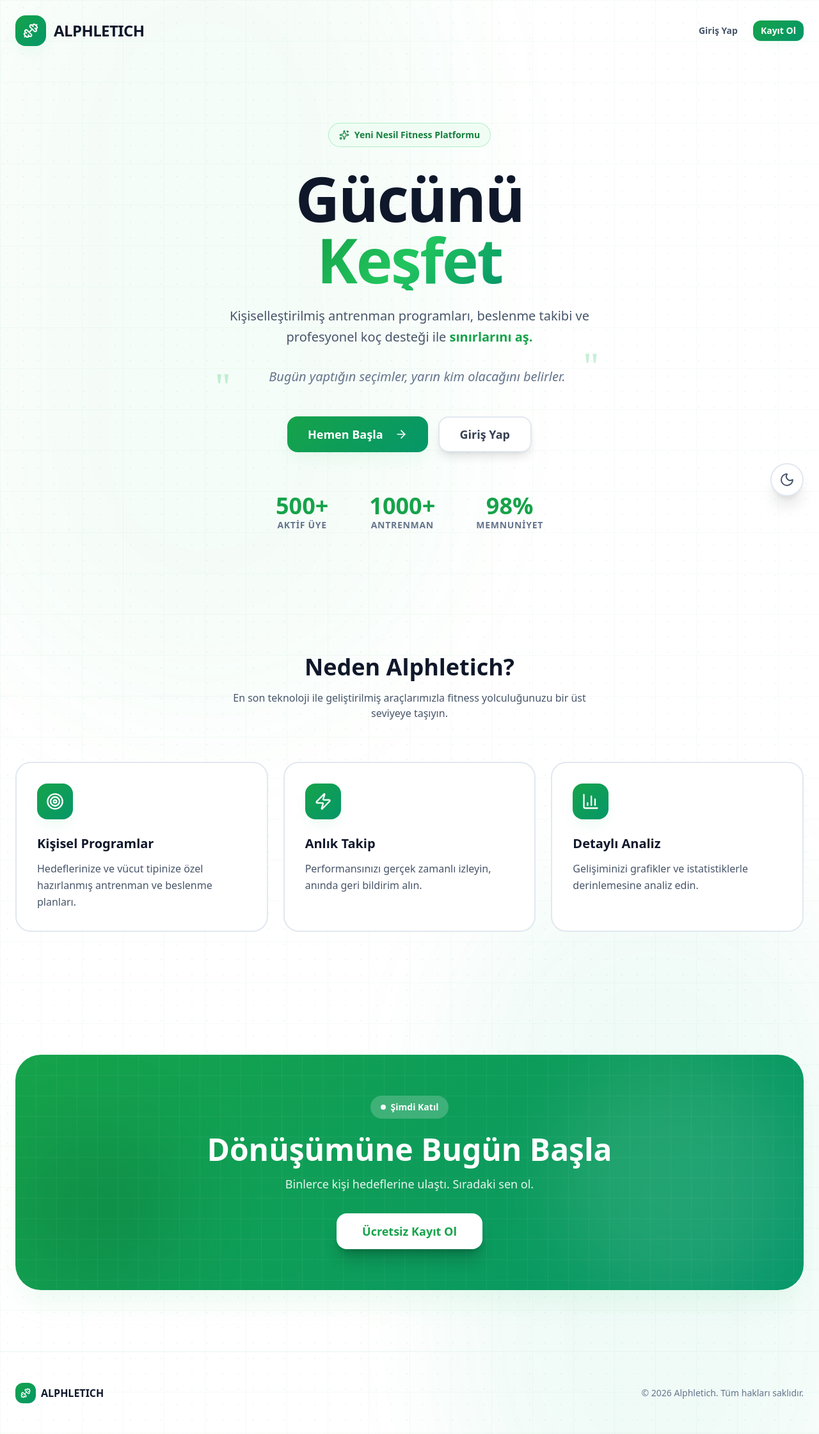
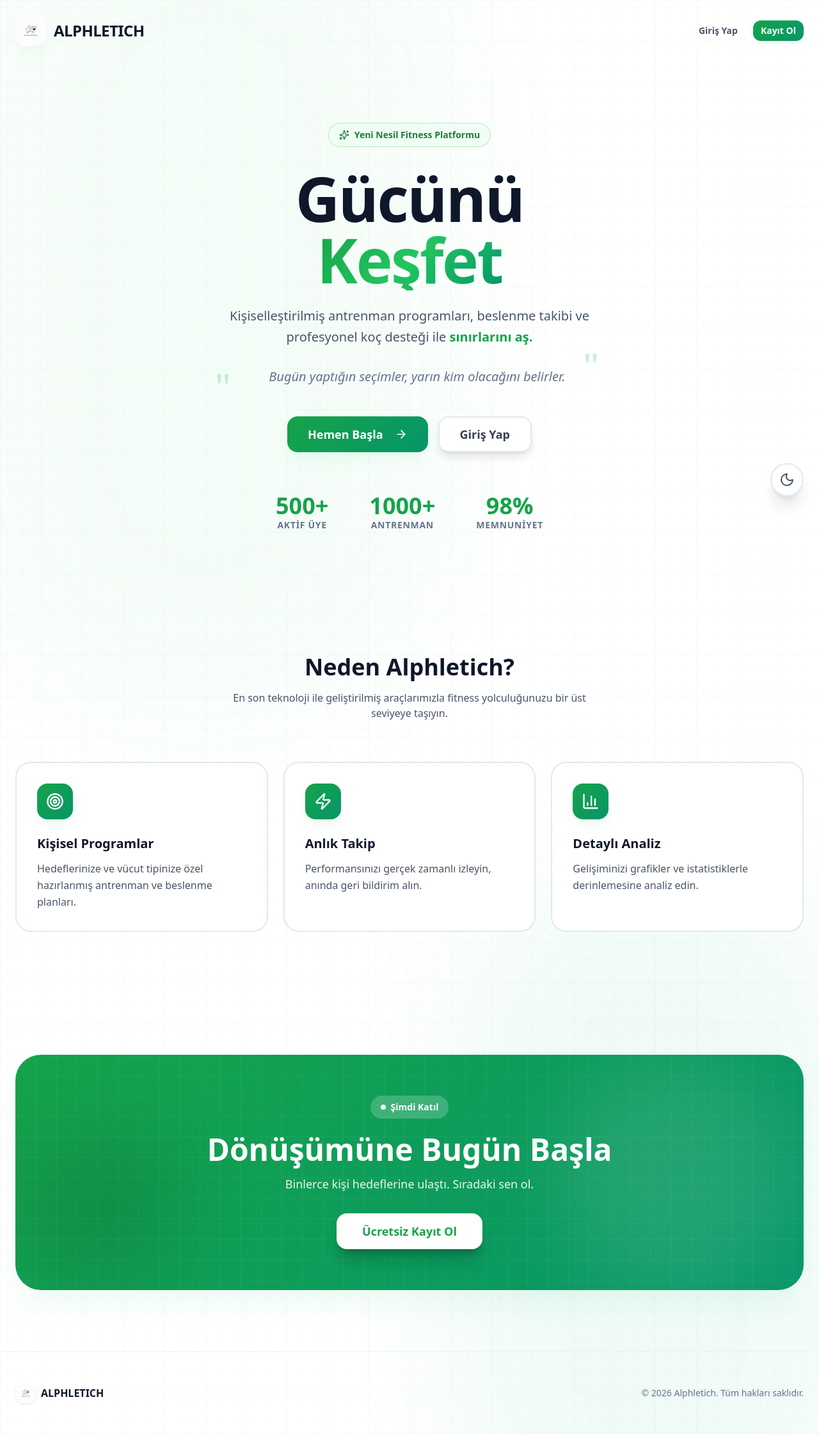
Before and after one commit to klujax/alpletich, a Next.js app: page / in a window 1280 px wide. Shown: the whole page at 64% size. Built offline with nearby package versions, Linux system fonts and the light colour scheme.

Commit message:
Logo entegrasyonu: PWA manifest ve ikonlar eklendi

```diff
--- a/src/app/layout.tsx
+++ b/src/app/layout.tsx
@@ -16,6 +16,10 @@ const geistMono = Geist_Mono({
 export const metadata: Metadata = {
   title: "Alphletich - Fitness Platformu",
   description: "Kişiselleştirilmiş antrenman programları ve profesyonel koç desteği",
+  icons: {
+    icon: '/shark-logo.jpg',
+    apple: '/shark-logo.jpg',
+  },
 };
 
 export default function RootLayout({
--- /dev/null
+++ b/src/app/manifest.ts
@@ -0,0 +1,25 @@
+import { MetadataRoute } from 'next';
+
+export default function manifest(): MetadataRoute.Manifest {
+    return {
+        name: 'Alphletich Fitness',
+        short_name: 'Alphletich',
+        description: 'Kişiselleştirilmiş antrenman programları ve profesyonel koç desteği',
+        start_url: '/',
+        display: 'standalone',
+        background_color: '#ffffff',
+        theme_color: '#16a34a',
+        icons: [
+            {
+                src: '/shark-logo.jpg',
+                sizes: '192x192',
+                type: 'image/jpeg',
+            },
+            {
+                src: '/shark-logo.jpg',
+                sizes: '512x512',
+                type: 'image/jpeg',
+            },
+        ],
+    };
+}
--- a/src/app/page.tsx
+++ b/src/app/page.tsx
@@ -1,6 +1,7 @@
 'use client';
 
 import Link from 'next/link';
+import Image from 'next/image';
 import { Button } from '@/components/ui/button';
 import { ArrowRight, Zap, Target, BarChart3, Dumbbell, Sparkles, Moon, Sun } from 'lucide-react';
 import { useTheme } from '@/components/theme-provider';
@@ -73,16 +74,18 @@ export default function LandingPage() {
         className="container mx-auto p-6 relative z-10 flex justify-between items-center animate-in fade-in slide-in-from-top-4 duration-700"
       >
         <div className="flex items-center gap-3">
-          <div className="relative">
-            <div
-              className="w-10 h-10 md:w-12 md:h-12 rounded-2xl flex items-center justify-center shadow-lg transition-colors duration-300"
-              style={{
-                background: `linear-gradient(135deg, var(--landing-primary), var(--landing-cta-gradient-to))`,
-                boxShadow: `0 10px 25px -5px var(--landing-card-shadow)`
-              }}
-            >
-              <Dumbbell className="text-white w-5 h-5 md:w-6 md:h-6" />
-            </div>
+          <div
+            className="relative w-10 h-10 md:w-12 md:h-12 rounded-2xl overflow-hidden shadow-lg transition-transform duration-300 hover:scale-105"
+            style={{
+              boxShadow: `0 10px 25px -5px var(--landing-card-shadow)`
+            }}
+          >
+            <Image
+              src="/shark-logo.jpg"
+              alt="Alphletich Logo"
+              fill
+              className="object-cover"
+            />
           </div>
           <span className="text-xl md:text-2xl font-black tracking-tight" style={{ color: 'var(--landing-text)' }}>
             ALPHLETICH
@@ -355,10 +358,14 @@ export default function LandingPage() {
         <div className="flex flex-col md:flex-row justify-between items-center gap-4">
           <div className="flex items-center gap-2">
             <div
-              className="w-8 h-8 rounded-xl flex items-center justify-center transition-colors duration-300"
-              style={{ background: `linear-gradient(135deg, var(--landing-primary), var(--landing-cta-gradient-to))` }}
+              className="relative w-8 h-8 rounded-xl overflow-hidden shadow-sm transition-transform duration-300 hover:scale-105"
             >
-              <Dumbbell className="w-4 h-4 text-white" />
+              <Image
+                src="/shark-logo.jpg"
+                alt="Alphletich Logo"
+                fill
+                className="object-cover"
+              />
             </div>
             <span className="font-black" style={{ color: 'var(--landing-text)' }}>ALPHLETICH</span>
           </div>
```
